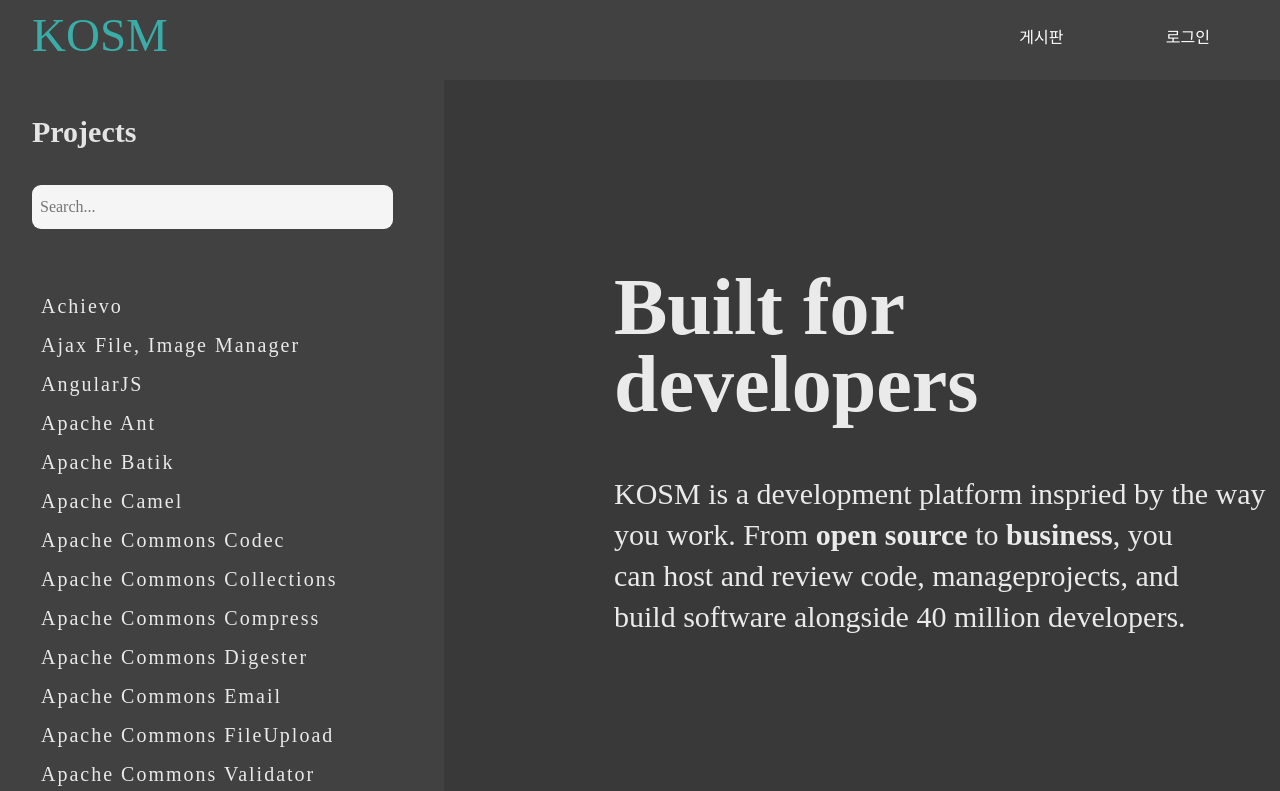
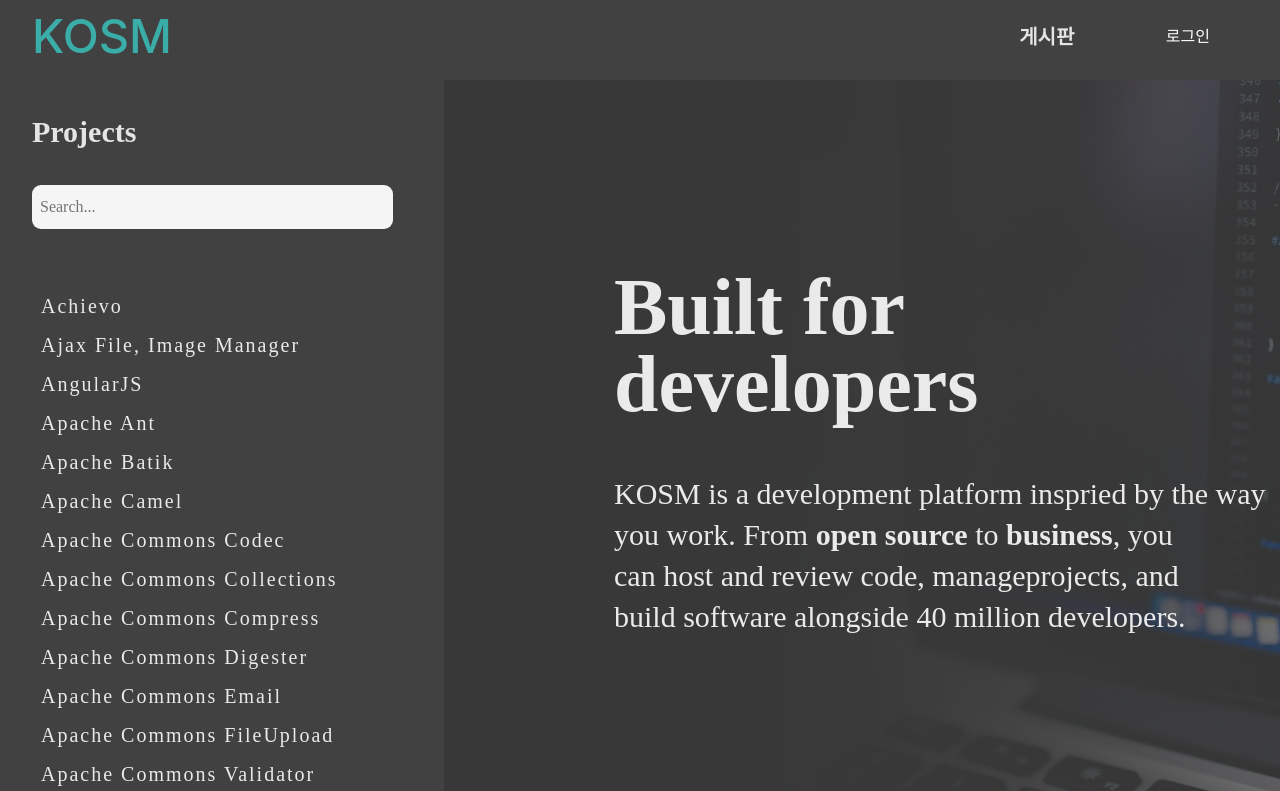
Before and after one commit to 0420syj/KOSM, a React (Create React App) app in the folder test6/frontend/: page / in a window 1280 px wide. Shown: the top 791 px of the page. Built offline with nearby package versions, Linux system fonts and the light colour scheme.

Commit message:
Update BeforeLogin page
- Fix few bugs
- Add background image

```diff
--- a/test6/frontend/src/menu/SourceList.js
+++ b/test6/frontend/src/menu/SourceList.js
@@ -13,7 +13,6 @@ const SourceList = () => {
     return (
         <div
             style={{
-                // height: '915px',
                 width: `444px`,
                 background: '#414141',
                 paddingLeft: `${WIDTH * 48}px`,
--- a/test6/frontend/src/menu/before/BeforeLogin.scss
+++ b/test6/frontend/src/menu/before/BeforeLogin.scss
@@ -1,8 +1,12 @@
 .container {
     position:relative;
+    max-width: 100%;
     width: 100%;
     height: 100%;
+    margin: 0px;
+    padding: 0px;
 }
+
 .top {
     background: #414141;
     // max-width: 100%;
@@ -28,5 +32,8 @@
     top:80px;
     left:444px;
     background: #393939;
+    background-image: url("/bg.png");
+    background-size: cover;
+
     overflow:hidden;
 }
--- a/test6/frontend/src/menu/before/BeforeMenu.js
+++ b/test6/frontend/src/menu/before/BeforeMenu.js
@@ -1,9 +1,9 @@
-import React, {useState} from 'react';
-import {Link} from 'react-router-dom';
-import {Dropdown, DropdownToggle, DropdownMenu, DropdownItem} from 'reactstrap';
+import React, { useState } from 'react';
+import { Link } from 'react-router-dom';
+import { Dropdown, DropdownToggle, DropdownMenu, DropdownItem } from 'reactstrap';
 import styled from 'styled-components';
 import './BeforeMenu.scss';
-import {WIDTH, HEIGHT} from '../../constants';
+import { WIDTH, HEIGHT } from '../../constants';
 
 const BeforeMenu = () => {
     const [isDropdown, setIsDropdown] = useState(false);
@@ -12,60 +12,37 @@ const BeforeMenu = () => {
     }
 
     return (
-            <div style={{display: 'flex', height: '80px', justifyContent: 'space-between'}}>
-                <div
+        <div className="top-container">
+            <div className="logo"
                 style={{
                     paddingLeft: `${WIDTH * 48}px`,
                     paddingTop: `${WIDTH * 14}px`,
-                        width: '86px',
-                        height: '53px'
                 }}>
-                    <Link to='/'
-                        style={{
-                            textDecoration: 'none',
-                        }}>
-                        <div
-                            style={{
-                                fontStretch: 'normal',
-                                fontStyle:'normal',
-                                lineHeight: '1.13',
-                                letterSpacing: 'normal',
-                                fontWeight: '500',
-                                textAlign: 'left',
-                                color: '#3aada8',
-                                maxHeight:'53px',
-                                fontSize: '47px',
-                                fontFamily: 'FranklinGothic',
-                                width: '86px',
-                                height: '53px'
-                            }}>
+                <Link to='/'>
                     KOSM
-                        </div>
                 </Link>
             </div>
-                <div style={{
+            <div className="menu"
+                style={{
                     width: `${WIDTH * 124 + 120}px`,
-                    height: '27px',
                     marginRight: `${WIDTH * 87.2}px`,
                     marginTop: `${WIDTH * 35.5}px`,
-                    alignItems:'center',
-                    justifyContent: 'space-between',
-                    display: 'flex',}}>
-                    <div>
-                        <Link to='/board' style={{
-                            color: 'white',
-                            textDecoration: 'none'}}>
-                            <div style={{cursor: 'pointer'}}>게시판</div>
+                }}>
+                <Link to='/board'>
+                    게시판
                 </Link>
-                    </div>
-                    <div>
-                    <Dropdown className='dropdown' isOpen = {isDropdown} toggle={toggle}>
+                <Dropdown
+                    className='dropdown'
+                    isOpen={isDropdown}
+                    toggle={toggle}
+                    >
                     <DropdownToggle style={{
                         boxShadow: 'none',
                         background: '#414141',
                         border: 'none',
                         width: '100%',
-                            height: '100%'}}>
+                        height: '100%'
+                    }}>
                     로그인
                     </DropdownToggle>
                     <DropdownMenu className='dropdownMenu'>
@@ -75,18 +52,20 @@ const BeforeMenu = () => {
                                     textDecorataion: 'none',
                                     color: '#e4e4e4',
                                     width: '100%',
-                                        textAlign:'center'}}>
+                                    textAlign: 'center'
+                                }}>
                                 Login
                             </Link>
                         </DropdownItem>
-                            <DropdownItem divider/>
+                        <DropdownItem divider />
                         <DropdownItem className='dropdownItem'>
                             <Link to='/signup'
                                 style={{
                                     textDecorataion: 'none',
                                     color: '#e4e4e4',
                                     width: '100%',
-                                        textAlign:'center'}}>
+                                    textAlign: 'center'
+                                }}>
                                 Sign Up
                             </Link>
                         </DropdownItem>
@@ -94,7 +73,6 @@ const BeforeMenu = () => {
                 </Dropdown>
             </div>
         </div>
-        </div>
     )
 }
 
--- a/test6/frontend/src/menu/before/BeforeMenu.scss
+++ b/test6/frontend/src/menu/before/BeforeMenu.scss
@@ -1,13 +1,50 @@
-.container{
-    background: #414141;
-    max-width: 100%;
-    width: 100%;
-    height: 80px;
-    margin: 0px 0px 0px 0px;
-    padding: 0px 0px 0px 0px;
-
+a:hover, a:visited, a:link, a:active {
+    text-decoration: none;
 }
 
+.top-container {
+    display: flex;
+    height: 80px;
+    justify-content: space-between;
+}
+
+.logo {
+    // padding-left: 48px;
+    // padding-top: 14px;
+    width: 86px;
+    height: 53px;
+    // font-family: 'FranklinGothic'; 설치를 해야 적용될듯
+    font-size: 47px;
+    font-weight: 500;
+    font-stretch: normal;
+    font-style: normal;
+    line-height: 1.13;
+    letter-spacing: normal;
+    text-align: left;
+    a {
+        color: #3aada8;
+    }
+}
+
+.menu {
+    width: 60px;
+    height: 27px;
+    font-family: 'NotoSans';
+    font-size: 20px;
+    font-weight: 900;
+    font-stretch: normal;
+    font-style: normal;
+    line-height: 1.35;
+    letter-spacing: normal;
+    text-align: center;
+
+    align-items: center;
+    justify-content: space-between;
+    display: flex;
+    a {
+        color: #e4e4e4;
+    }
+}
 
 .dropdown{
     .dropdownMenu{
--- a/test6/frontend/src/menu/before/Description.scss
+++ b/test6/frontend/src/menu/before/Description.scss
@@ -1,6 +1,5 @@
 .content-container {
     width: 100%;
-    background-color: #393939;
 }
 
 .title {
```
Also changed, not shown: test6/frontend/public/bg.png (added). Lines whose indentation alone changed are shown as unchanged.
